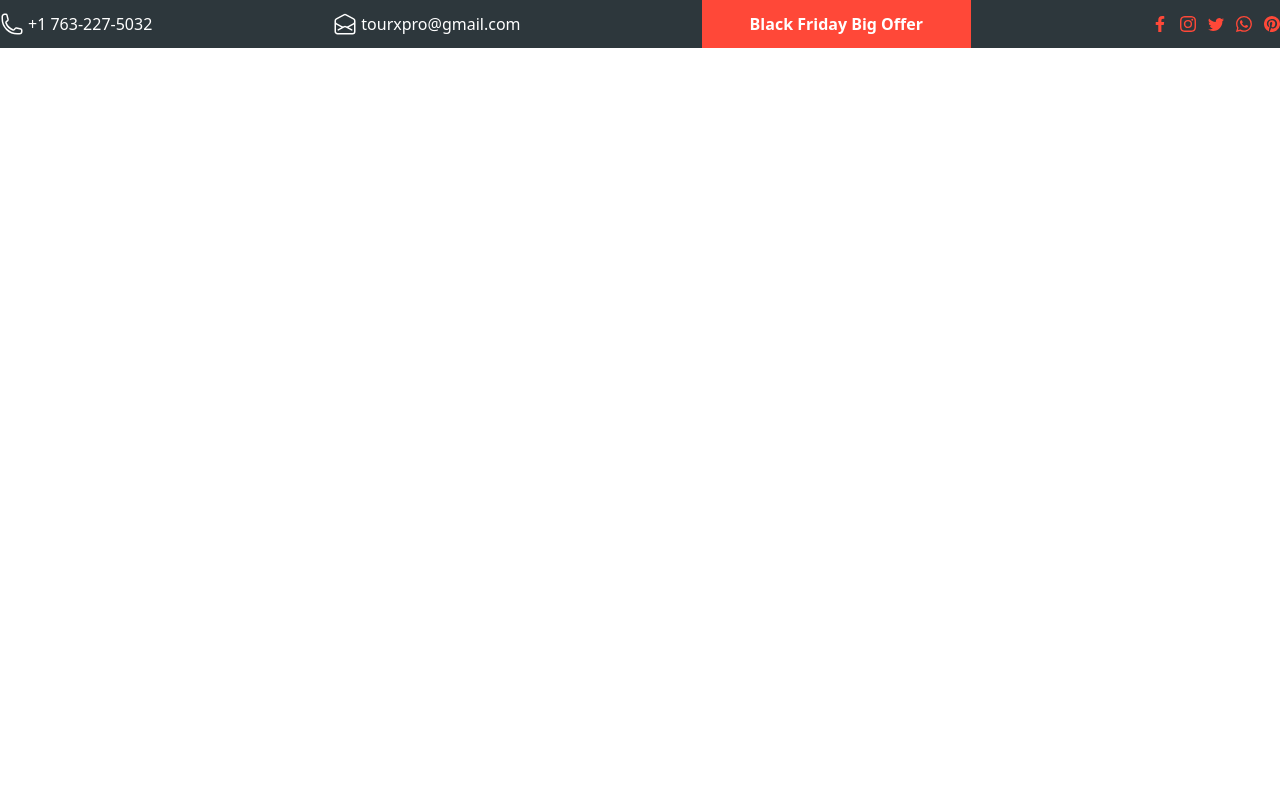
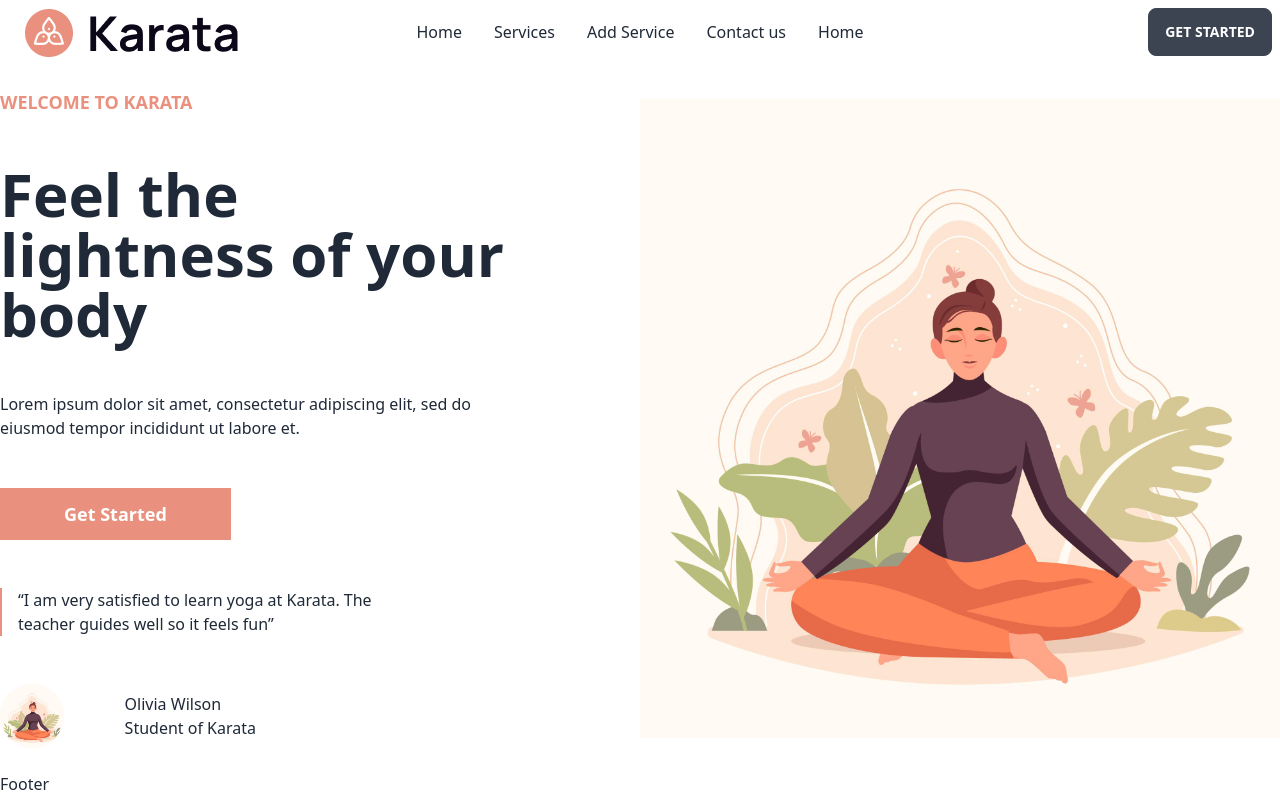
Before and after one commit to BayajidAlam/karata-client, a React (Create React App) app: page / in a window 1280 px wide. Built offline with nearby package versions, Linux system fonts and the light colour scheme.

Commit message:
Banner added

```diff
--- a/src/App.js
+++ b/src/App.js
@@ -1,11 +1,12 @@
+import { RouterProvider } from 'react-router-dom';
 import './App.css';
-import TopHeader from './components/TopHeader/TopHeader';
+import { router } from './routes/Router';
 
 function App() {
   return (
-    <div>
-        <TopHeader/>
-    </div>
+    <RouterProvider router={router}>
+
+    </RouterProvider>
   );
 }
 
--- /dev/null
+++ b/src/Layout/Main/Main.js
@@ -0,0 +1,16 @@
+import React from 'react';
+import { Outlet } from 'react-router-dom';
+import Footer from '../../components/Footer/Footer';
+import Header from '../../components/Header/Header';
+
+const Main = () => {
+  return (
+    <div>
+          <Header/>
+          <Outlet/>
+          <Footer/>
+    </div>
+  );
+};
+
+export default Main;
--- /dev/null
+++ b/src/Pages/Home/Home.js
@@ -0,0 +1,12 @@
+import React from 'react';
+import Banner from '../../components/Banner/Banner';
+
+const Home = () => {
+  return (
+   <section>
+       <Banner/>
+   </section>
+  );
+};
+
+export default Home;
--- /dev/null
+++ b/src/components/Banner/Banner.js
@@ -0,0 +1,37 @@
+import React from "react";
+import yoga from "../../assets/yoga.jpg";
+
+const Banner = () => {
+  return (
+    <section className="py-6 bg-white">
+      <div className="flex lg:flex-row flex-col-reverse justify-center items-center container mx-auto">
+        <div className="lg:w-1/2 w-5/6 mx-auto lg:space-y-12 space-y-6">
+          <p className="text-main font-semibold text-lg">WELCOME TO KARATA</p>
+          <div className="lg:w-4/5 lg:space-y-12 space-y-6">
+            <h1 className="text-6xl font-semibold">Feel the lightness of your body</h1>
+            <p>
+              Lorem ipsum dolor sit amet, consectetur adipiscing elit, sed do
+              eiusmod tempor incididunt ut labore et.
+            </p>
+             <button className="py-3 px-16 text-white text-lg font-bold bg-main">Get Started</button>
+
+             <p className="border-l-2 border-main w-4/5 pl-4">“I am very satisfied to learn yoga at Karata. The teacher guides well so it feels fun”</p>
+
+             <div className="flex justify-between items-center lg:w-3/6 w-3/5">
+              <img className="w-16 rounded-full" src={yoga} alt="" />
+              <div>
+                <h1>Olivia Wilson</h1>
+                <p>Student of Karata</p>
+              </div>
+             </div>
+          </div>
+        </div>
+        <div className="lg:w-1/2">
+          <img src={yoga} alt="" />
+        </div>
+      </div>
+    </section>
+  );
+};
+
+export default Banner;
--- /dev/null
+++ b/src/components/Footer/Footer.js
@@ -0,0 +1,11 @@
+import React from 'react';
+
+const Footer = () => {
+  return (
+    <div>
+          <h1>Footer</h1>
+    </div>
+  );
+};
+
+export default Footer;
--- /dev/null
+++ b/src/components/Header/Header.js
@@ -0,0 +1,14 @@
+import React from 'react';
+import NavBar from '../NavBar/NavBar';
+
+
+
+const Header = () => {
+  return (
+    <div>
+        <NavBar/>
+    </div>
+  );
+};
+
+export default Header;
--- /dev/null
+++ b/src/components/NavBar/NavBar.js
@@ -0,0 +1,62 @@
+import React from "react";
+import { Link } from "react-router-dom";
+import logo from "../../assets/logo.png";
+
+const NavBar = () => {
+  const menuItem = <>
+    <li><Link to='/'>Home</Link></li>
+    <li><Link to='/'>Services</Link></li>
+    <li><Link to='/'>Add Service</Link></li>
+    <li><Link to='/'>Contact us</Link></li>
+    <li><Link to='/'>Home</Link></li>
+  </>
+  return (
+    <section>
+      <div className="navbar bg-base-100 container mx-auto">
+        <div className="navbar-start">
+          <div className="dropdown">
+            <label tabIndex={0} className="btn btn-ghost lg:hidden">
+              <svg
+                xmlns="http://www.w3.org/2000/svg"
+                className="h-5 w-5"
+                fill="none"
+                viewBox="0 0 24 24"
+                stroke="currentColor"
+              >
+                <path
+                  strokeLinecap="round"
+                  strokeLinejoin="round"
+                  strokeWidth="2"
+                  d="M4 6h16M4 12h8m-8 6h16"
+                />
+              </svg>
+            </label>
+            {/* for mobile  */}
+            <ul
+              tabIndex={0}
+              className="menu menu-compact dropdown-content mt-3 p-2 shadow bg-base-100 rounded-box w-52"
+            >
+              {menuItem}
+            </ul>
+          </div>
+          <Link to="/" className="btn btn-ghost normal-case text-xl">
+            <img src={logo} alt="" />
+          </Link>
+        </div>
+        {/* for lg */}
+        <div className="navbar-center hidden lg:flex">
+          <ul className="menu menu-horizontal px-1">
+            {
+            menuItem
+            }
+            </ul>
+        </div>
+        <div className="navbar-end">
+          <a className="btn">Get started</a>
+        </div>
+      </div>
+    </section>
+  );
+};
+
+export default NavBar;
--- a/src/components/TopHeader/TopHeader.js
+++ /dev/null
@@ -1,58 +0,0 @@
-import React from "react";
-import "./TopHeader.css";
-import { FaFacebookF } from 'react-icons/fa';
-import { BsInstagram,BsWhatsapp,BsTwitter,BsPinterest } from 'react-icons/bs';
-
-const TopHeader = () => {
-  return (
-    <section className="bg-[#2D373C] text-white">
-      <div className="flex container mx-auto justify-between items-center">
-        <div className="flex items-center">
-          <svg
-            xmlns="http://www.w3.org/2000/svg"
-            fill="none"
-            viewBox="0 0 24 24"
-            strokeWidth={1.5}
-            stroke="currentColor"
-            className="w-6 h-6"
-          >
-            <path
-              strokeLinecap="round"
-              strokeLinejoin="round"
-              d="M2.25 6.75c0 8.284 6.716 15 15 15h2.25a2.25 2.25 0 002.25-2.25v-1.372c0-.516-.351-.966-.852-1.091l-4.423-1.106c-.44-.11-.902.055-1.173.417l-.97 1.293c-.282.376-.769.542-1.21.38a12.035 12.035 0 01-7.143-7.143c-.162-.441.004-.928.38-1.21l1.293-.97c.363-.271.527-.734.417-1.173L6.963 3.102a1.125 1.125 0 00-1.091-.852H4.5A2.25 2.25 0 002.25 4.5v2.25z"
-            />
-          </svg>
-          <p className="ml-1"> +1 763-227-5032</p>
-        </div>
-
-        <div className="flex items-center">
-          <svg
-            xmlns="http://www.w3.org/2000/svg"
-            fill="none"
-            viewBox="0 0 24 24"
-            strokeWidth={1.5}
-            stroke="currentColor"
-            className="w-6 h-6"
-          >
-            <path
-              strokeLinecap="round"
-              strokeLinejoin="round"
-              d="M21.75 9v.906a2.25 2.25 0 01-1.183 1.981l-6.478 3.488M2.25 9v.906a2.25 2.25 0 001.183 1.981l6.478 3.488m8.839 2.51l-4.66-2.51m0 0l-1.023-.55a2.25 2.25 0 00-2.134 0l-1.022.55m0 0l-4.661 2.51m16.5 1.615a2.25 2.25 0 01-2.25 2.25h-15a2.25 2.25 0 01-2.25-2.25V8.844a2.25 2.25 0 011.183-1.98l7.5-4.04a2.25 2.25 0 012.134 0l7.5 4.04a2.25 2.25 0 011.183 1.98V19.5z"
-            />
-          </svg>
-          <p className="ml-1">tourxpro@gmail.com</p>
-        </div>
-        <p className="capitalize bg-[#FF4838] py-3 px-12 font-bold">Black Friday Big Offer</p>
-        <div className="flex items-center space-x-3 text-[#FF4838]">
-            <FaFacebookF/>
-            <BsInstagram/>
-            <BsTwitter/>
-            <BsWhatsapp/>
-            <BsPinterest/>
-        </div>
-      </div>
-    </section>
-  );
-};
-
-export default TopHeader;
--- /dev/null
+++ b/src/routes/Router.js
@@ -0,0 +1,17 @@
+import { createBrowserRouter } from "react-router-dom";
+import Main from "../Layout/Main/Main";
+import Home from "../Pages/Home/Home";
+
+export const router = createBrowserRouter([
+  {
+    path: '/',
+    element: <Main/>,
+    children: [
+      {
+        path: '/',
+        element: <Home/>
+      },
+
+    ]
+  }
+])
--- a/tailwind.config.js
+++ b/tailwind.config.js
@@ -4,7 +4,11 @@ module.exports = {
     "./src/**/*.{js,jsx,ts,tsx}",
   ],
   theme: {
-    extend: {},
+    extend: {
+      colors: {
+        "main": "#E9917E"
+      }
+    },
   },
   plugins: [require("daisyui")],
 }
```
Also changed, not shown: src/assets/logo.png (added), src/assets/yoga.jpg (added), src/components/TopHeader/TopHeader.css (deleted).
